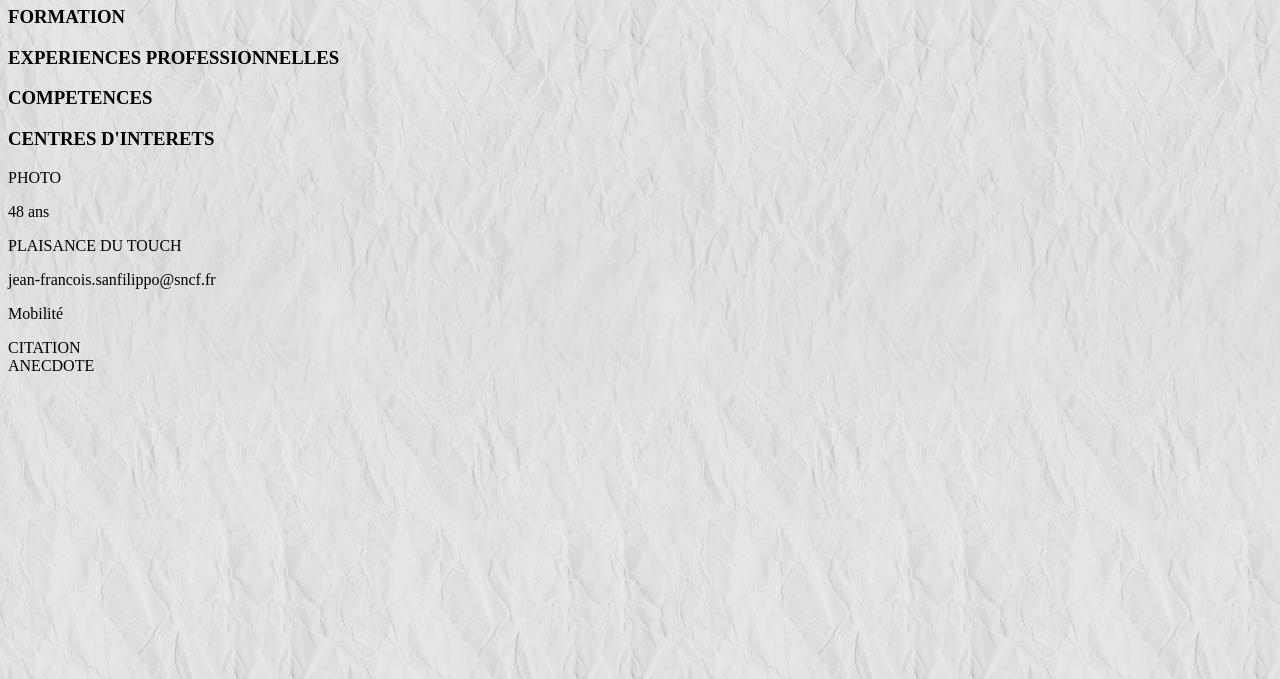
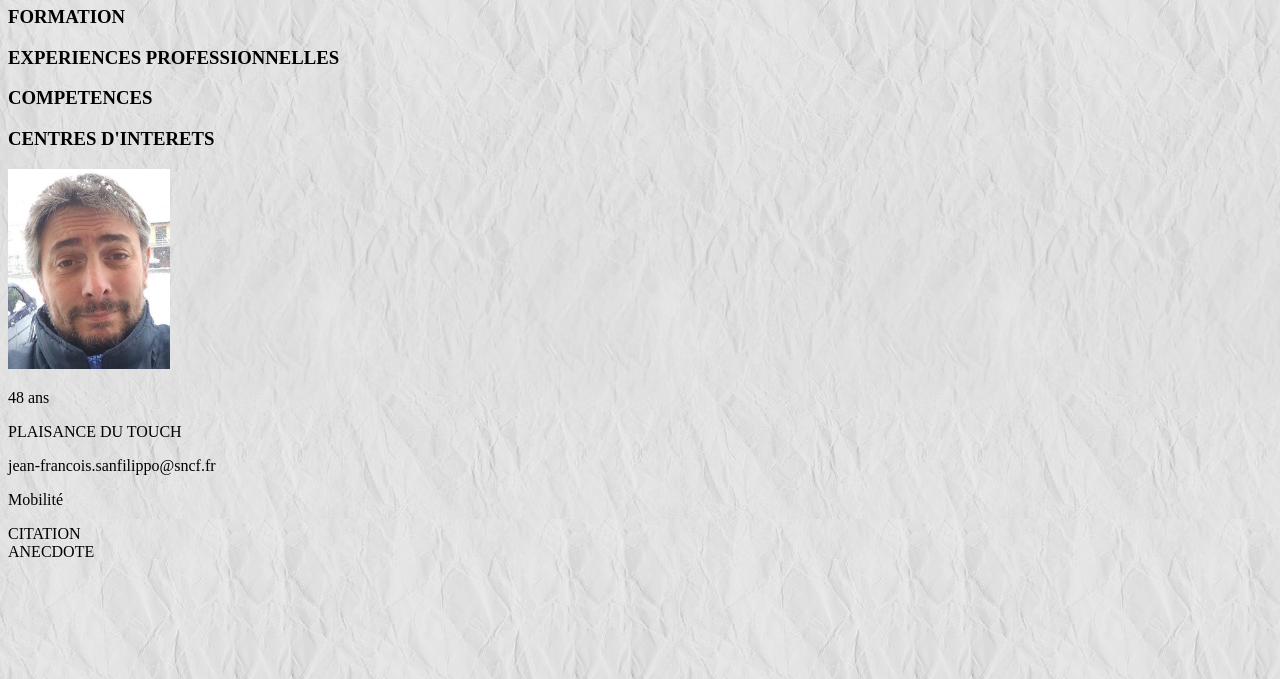
Before and after one commit to SANFILIPPOJF/CV, a plain HTML site: page index.html in a window 1280 px wide. Shown: the part 121-800 px from the top of the page. Drawn offline with Linux system fonts and the light colour scheme.

Commit message:
Structure + photo

```diff
--- a/index.html
+++ b/index.html
@@ -35,7 +35,7 @@
         <nav>
             <section>
                 <div>
-                    PHOTO
+                    <img src="PhotoCV.jpg" height=200 alt="Ma photo">
                 </div>
                 <div>
                     <p>48 ans</p>
```
